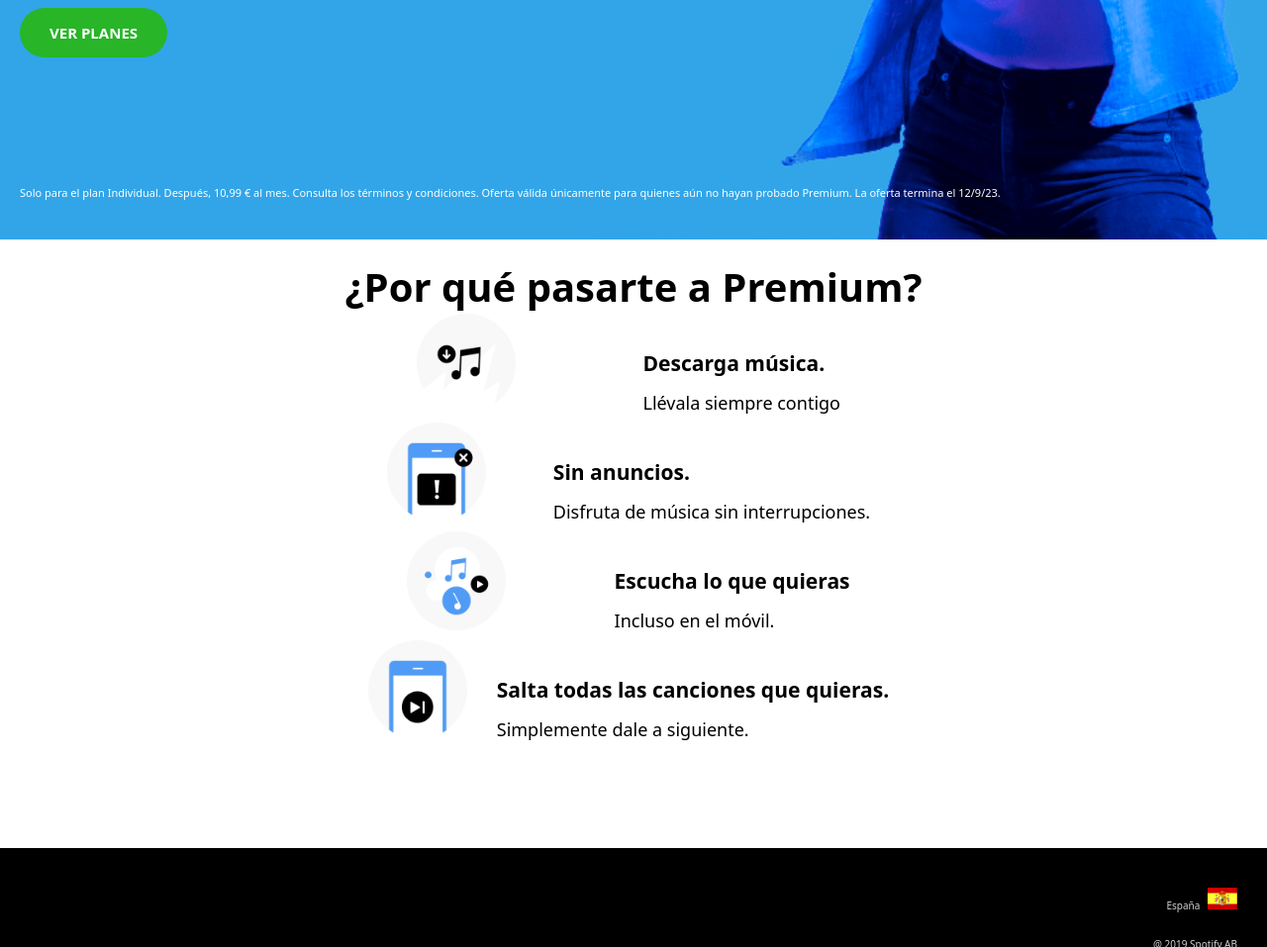
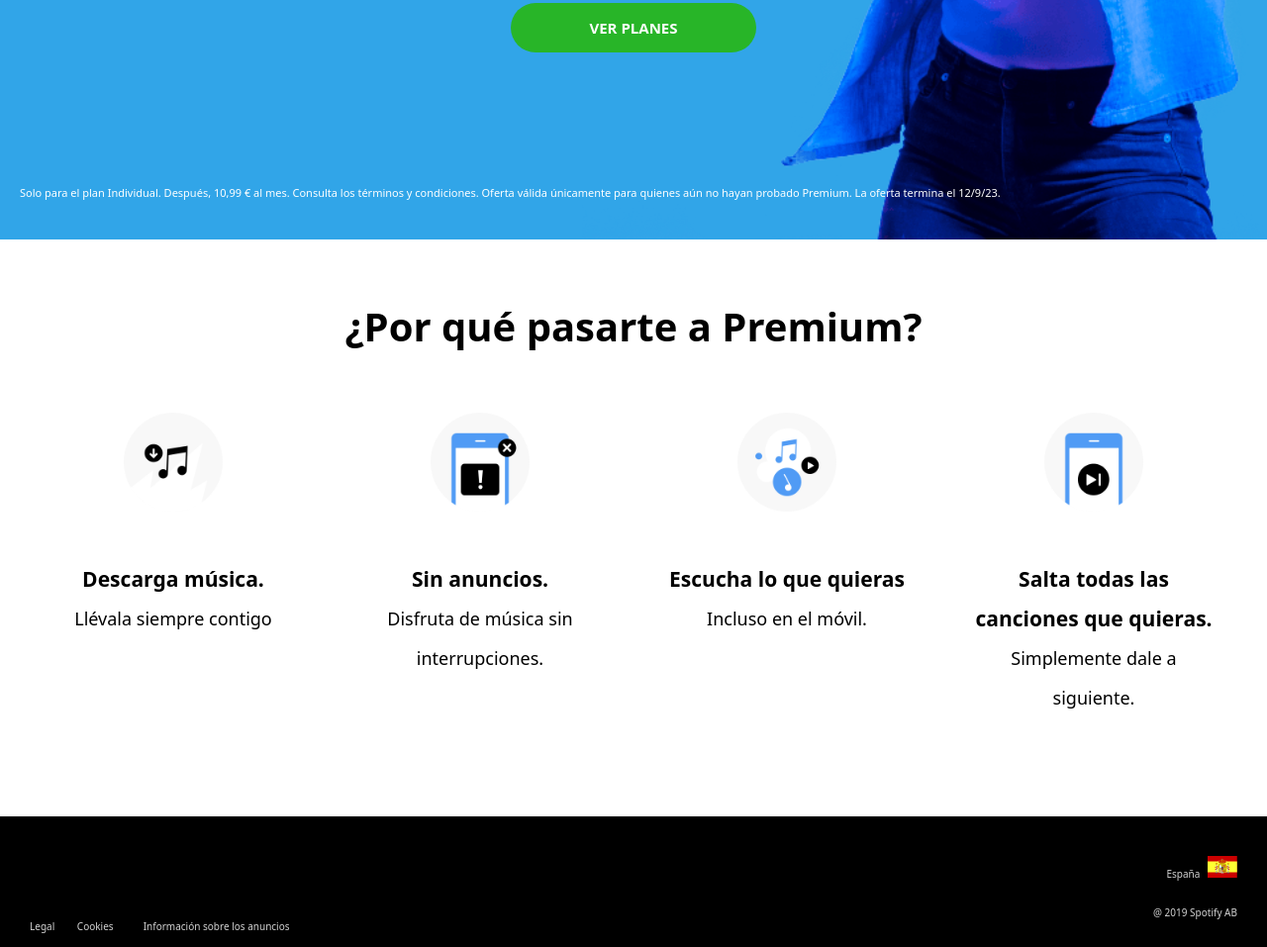
Before and after one commit to mteresacastro/Spotify-HTML-CSS, a website: page src/html/index.html in a window 1280 px wide. Shown: the part 646-1603 px from the top of the page at 99% size. Drawn offline with nearby package versions, Linux system fonts and the light colour scheme; files that its build step writes are made by us from their sources; files whose address does not match are found by name.

Commit message:
fixing media

```diff
--- a/src/html/partials/section-hero.html
+++ b/src/html/partials/section-hero.html
@@ -1,6 +1,7 @@
 <section class="hero">
     <h1>Prueba Premiun gratis 3 meses</h1>
     <p class="escucha"><strong>Escucha millones de canciones sin anuncios, a la carta y sin conexión.</strong></p>
-    <p><a href="#" class="boton-verde">Ver planes</a></p>
+
+    <p class="contenedor-boton"><a href="#" class="boton-verde">Ver planes</a></p>
     <p class="solo">Solo para el plan Individual. Después, 10,99 € al mes. Consulta los términos y condiciones. Oferta válida únicamente para quienes aún no hayan probado Premium. La oferta termina el 12/9/23.</p>
 </section>
--- a/src/scss/main.scss
+++ b/src/scss/main.scss
@@ -201,6 +201,12 @@
     .img-header2 {
         display: none;
     }
+
+    .table {
+        display: flex;
+        flex-direction: row;
+        flex-wrap: wrap;
+    }
     .medio{
         display: flex;
         flex-direction: row;
@@ -253,6 +259,40 @@
     .img-header2 {
         display: none;
         }
+
+    .article {
+        display: flex;
+        flex-direction: column;
+        gap: 1.5rem;
+        justify-content: space-around;
+    }
+
+    .table {
+        display: flex;
+        flex-direction: row;
+        flex-wrap: nowrap;
+        align-items: flex-start;
+        }
+
+    .div-img {
+        margin: auto;
+    }
+
+    .crazy {
+        display: flex;
+        flex-direction: column;
+        align-items: center;
+        justify-content: space-between;
+        width: 31rem;
+        padding-left: 3rem;
+        padding-right: 3rem;
+        text-align: center;
+    }
+
+    .class_table h2{
+        padding: 6rem;
+    }
+
     .medio{
         display: flex;
         flex-direction: row;
```
